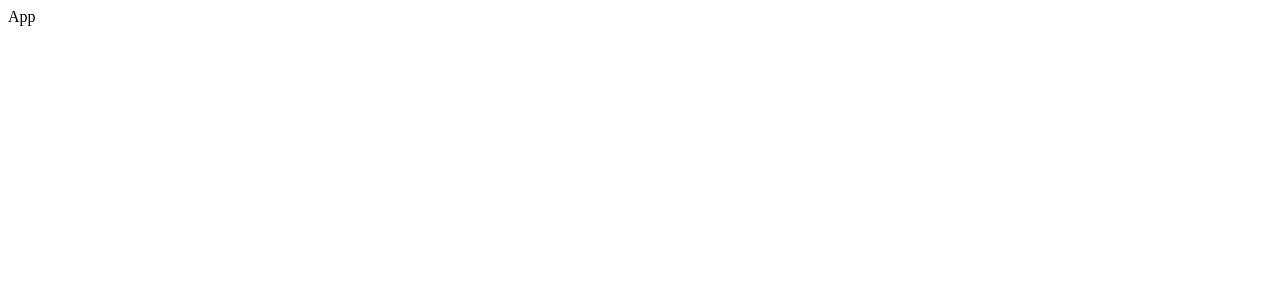
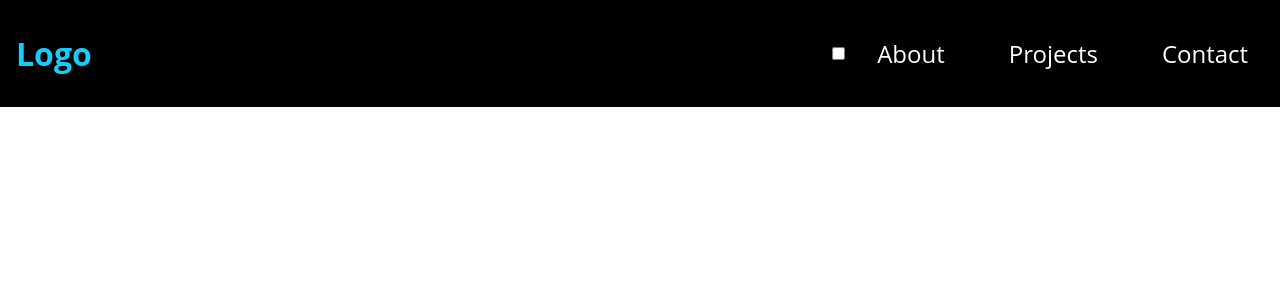
Before and after one commit to GuyShefer/Portfolio-tsx, a React (Create React App) app: page / in a window 1280 px wide. Shown: the top 300 px of the page. Built offline with nearby package versions, Linux system fonts and the light colour scheme.

Commit message:
create header component

```diff
--- a/src/App.tsx
+++ b/src/App.tsx
@@ -1,9 +1,15 @@
 import React from 'react';
+import { BrowserRouter as Router } from 'react-router-dom';
+import Header from './components/header';
+import GlobalStyle from './utils/global';
 
 function App() {
   return (
     <div className="App">
-      App
+      <GlobalStyle />
+      <Router>
+        <Header />
+      </Router>
     </div>
   );
 }
--- /dev/null
+++ b/src/components/header/StyledHeader.tsx
@@ -0,0 +1,75 @@
+import styled from 'styled-components';
+import { NavLink as Link } from 'react-router-dom';
+import { FaBars } from 'react-icons/fa';
+
+export const StyledHeader = styled.header`
+    background: #000;
+    display: flex;
+    /* justify-content: space-between; */
+    align-items: center;
+    flex-wrap: wrap;
+    /* padding: 2rem 0 ; */
+    z-index: 10;
+`;
+
+export const HeaderLogo = styled(Link)`
+    color: #fff;
+    display: flex;
+    align-items: center;
+    text-decoration: none;
+    padding: 2rem 1rem;
+    height: 100%;
+    cursor: pointer;
+
+    &.active {
+        color: #15cdfc;
+    }
+`;
+
+export const Hamburger = styled(FaBars)`
+    display: none;
+    color: #fff;
+
+    @media screen and (max-width: 768px) {
+        display: block;
+        font-size: 1.8rem;
+        margin: 0 2rem;
+        cursor: pointer;
+    }
+`;
+
+export const Nav = styled.div<any>`
+    display: flex;
+    justify-content: space-between;
+    align-items: center;
+    position: relative;
+
+    @media (max-width: 768px) {
+        overflow: hidden;
+        flex-direction: column;
+        width: 100%;
+        max-height: ${props => props.isOpen ? "300px" : "0"};
+        transition: max-height 0.3s ease-in;
+        background: gray;
+        justify-content: space-evenly;
+    }
+`;
+
+export const NavLink = styled(Link)`
+    padding: 0 2rem;
+    cursor: pointer;
+    text-align: center;
+    text-decoration: none;
+    color: #fff;
+    transition: all 0.3s ease-in;
+    font-size: 1.5rem;
+
+    &:hover {
+        color: #7b7fda;
+    }
+
+    @media screen and (max-width: 768px) {
+        padding: 1.25rem 0;
+        width: 100%;
+    }
+`;
--- /dev/null
+++ b/src/components/header/index.tsx
@@ -0,0 +1,26 @@
+import React, { useState } from 'react'
+import { StyledHeader, HeaderLogo, Hamburger, Nav, NavLink } from './StyledHeader';
+
+const Header = () => {
+    const [isNavOpen, setIsNavOpen] = useState(false);
+
+    return (
+        <StyledHeader>
+            <HeaderLogo to="/">
+                <h1>Logo</h1>
+            </HeaderLogo>
+            <div style={{ marginLeft: 'auto' }}>
+                <input type="checkbox" value="checkbox" />
+            </div>
+            <Hamburger onClick={() => setIsNavOpen(!isNavOpen)} />
+            <Nav isOpen={isNavOpen}>
+                <NavLink to="/">About</NavLink>
+                <NavLink to="/">Projects</NavLink>
+                <NavLink to="/">Contact</NavLink>
+            </Nav>
+
+        </StyledHeader>
+    )
+}
+
+export default Header;
```
Also changed, not shown: package.json (+7 -0 lines), 1 other file (tests, documents, lock files or other folders).
